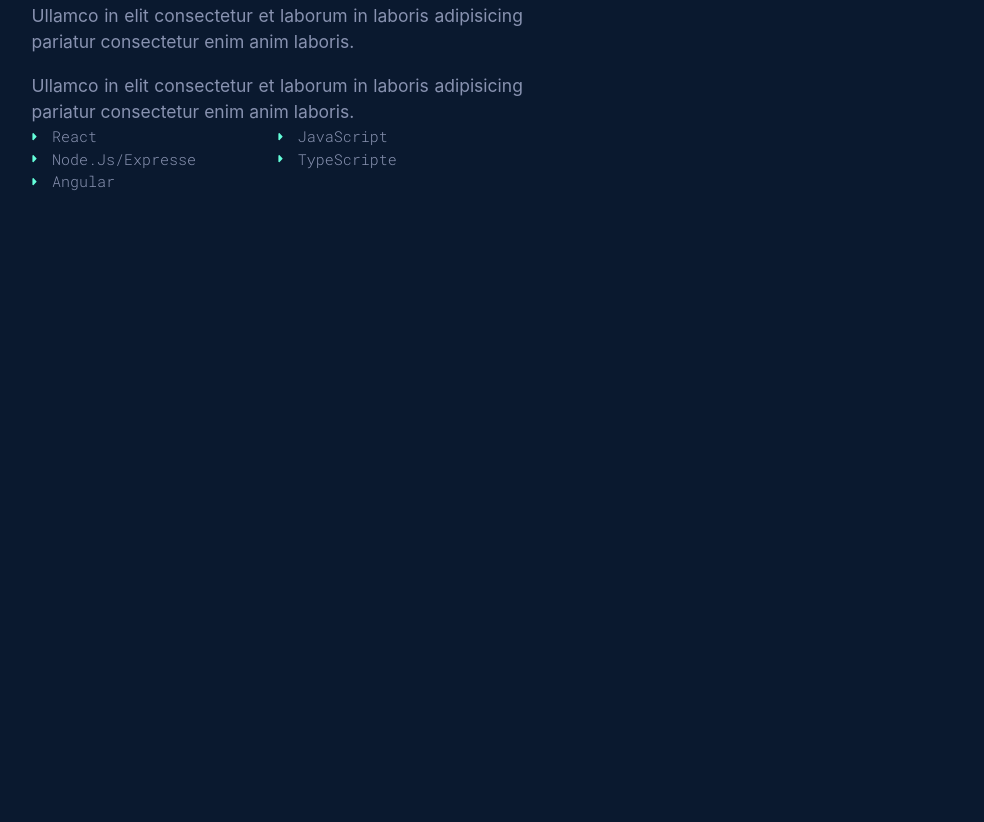
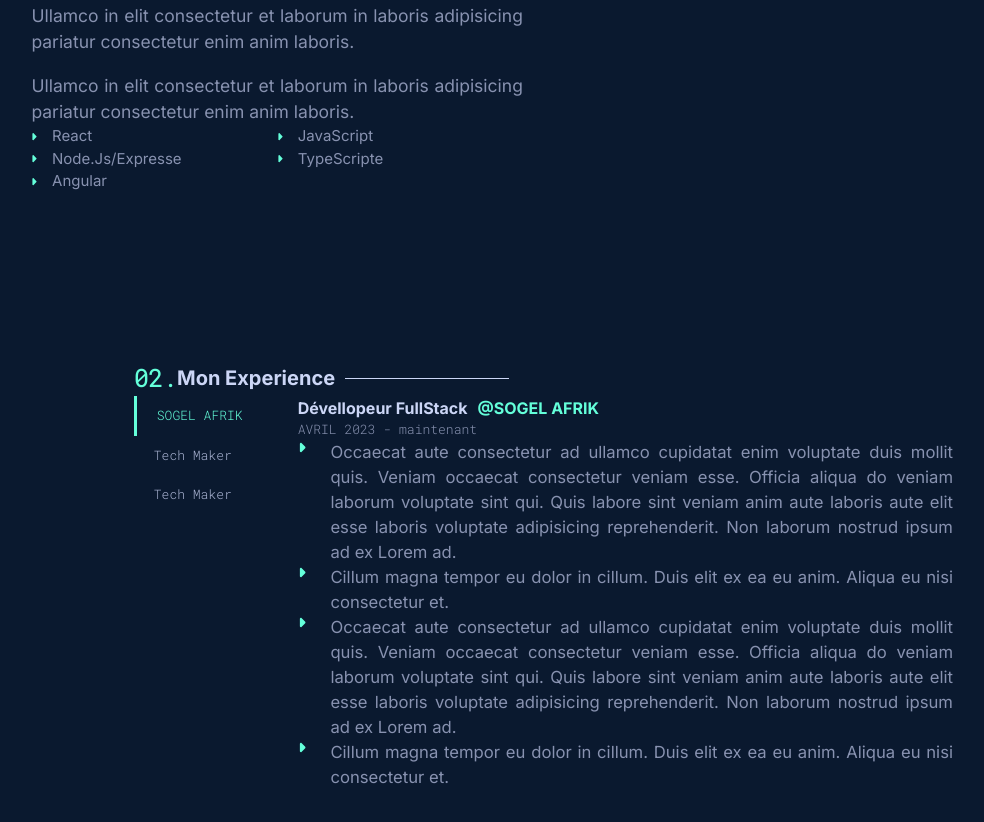
Before and after one commit to henoceli3/v1_portfolio_kodjo_henoc, a Next.js app: page / in a window 1280 px wide. Shown: the part 1280-2102 px from the top of the page, without its empty margins (199-1183 px from the left). Before the commit the page ends 1600 px from the top, so only its background shows below. Built offline with nearby package versions, Linux system fonts and the light colour scheme.

Commit message:
experience

```diff
--- a/src/components/parts/CenterPart.js
+++ b/src/components/parts/CenterPart.js
@@ -2,6 +2,7 @@ import { Box, Center, Text } from "@chakra-ui/react";
 import React from "react";
 import FirstMessage from "../sections/FirstMessage";
 import AboutMe from "../sections/AboutMe";
+import Experience from "../sections/Experience";
 
 const CenterPart = () => {
   return (
@@ -15,6 +16,7 @@ const CenterPart = () => {
       >
         <FirstMessage />
         <AboutMe />
+        <Experience />
       </Center>
     </>
   );
--- a/src/components/sectionHeading.js
+++ b/src/components/sectionHeading.js
@@ -2,7 +2,7 @@ import theme from "@/styles/root";
 import { Box, Center, Text } from "@chakra-ui/react";
 import React from "react";
 
-const SectionHeading = () => {
+const SectionHeading = ({headingItem}) => {
   return (
     <>
       <Center
@@ -17,10 +17,10 @@ const SectionHeading = () => {
           fontWeight={"bold"}
           fontFamily={theme.fontSans}
         >
-          01.
+          {headingItem.number}
         </Text>
         <Text color={theme.lightestSlate} fontWeight={"bold"}>
-          A propos de moi
+          {headingItem.title}
         </Text>
         <Box w={"20%"} h={"0.1px"} bg={theme.lightestSlate} ml={"2"}></Box>
       </Center>
--- a/src/components/sections/AboutMe.js
+++ b/src/components/sections/AboutMe.js
@@ -1,12 +1,15 @@
 import theme from "@/styles/root";
 import { Box, Center, Flex, Heading, Text } from "@chakra-ui/react";
-import React from "react";
+import React, { useState } from "react";
 import SectionHeading from "../sectionHeading";
 import { FontAwesomeIcon } from "@fortawesome/react-fontawesome";
-import { faCaretSquareRight } from "@fortawesome/free-regular-svg-icons";
 import { faCaretRight } from "@fortawesome/free-solid-svg-icons";
 
 const AboutMe = () => {
+  const HeadingDetails = {
+    number: "01.",
+    title: "Moi",
+  };
   return (
     <>
       <Center
@@ -17,7 +20,7 @@ const AboutMe = () => {
         id="about"
         // bg={theme.green}
       >
-        <SectionHeading />
+        <SectionHeading headingItem={HeadingDetails} />
         <Flex
           w={{ base: "95%", md: "100%" }}
           h={{ base: "auto", md: "90vh" }}
--- /dev/null
+++ b/src/components/sections/Experience.js
@@ -0,0 +1,66 @@
+import theme from "@/styles/root";
+import {
+  Box,
+  Center,
+  Tab,
+  TabList,
+  TabPanel,
+  TabPanels,
+  Tabs,
+} from "@chakra-ui/react";
+import React from "react";
+import SectionHeading from "../sectionHeading";
+import { ExperienceListe } from "@/confing";
+import TabExp from "@/templates/TabExp";
+import ExpDetails from "@/templates/ExpDetails";
+
+const Experience = () => {
+  const HeadingDetails = {
+    number: "02.",
+    title: "Mon Experience",
+  };
+  return (
+    <>
+      <Center
+        w={"100%"}
+        h={{ base: "auto", md: "100vh" }}
+        justifyContent={{ base: "center", md: "end" }}
+      >
+        <Box w={{ base: "95%", md: "80%" }} h={{ base: "auto", md: "90%" }}>
+          <SectionHeading headingItem={HeadingDetails} />
+          <Tabs
+            display={"flex"}
+            flexDirection={{ base: "column", md: "row" }}
+            color={theme.lightSlate}
+            w={"100%"}
+            h={{ base: "100vh", md: "90%" }}
+            variant={"unstyled"}
+          >
+            <TabList
+              display={"flex"}
+              flexDirection={{ base: "row", md: "column" }}
+              w={{ base: "100%", md: "20%" }}
+              h={{ base: "10%", md: "100%" }}
+              fontFamily={theme.fontSans}
+            >
+              {ExperienceListe.map((exp) => (
+                <TabExp key={exp.id} experience={exp} />
+              ))}
+            </TabList>
+
+            <TabPanels
+              w={{ base: "100%", md: "80%" }}
+              h={{ base: "90%", md: "100%" }}
+            >
+              {ExperienceListe.map((expdet) => (
+                <ExpDetails key={expdet.id} experience={expdet} />
+              ))}
+            </TabPanels>
+          </Tabs>
+        </Box>
+      </Center>
+    </>
+  );
+};
+
+export default Experience;
--- a/src/confing.js
+++ b/src/confing.js
@@ -25,5 +25,94 @@ const navItems = [
   },
 ];
 
+const ExperienceListe = [
+  {
+    id: 1,
+    Enterprise: "SOGEL AFRIK",
+    position: "Dévellopeur FullStack",
+    date: "AVRIL 2023 - maintenant",
+    works: [
+      {
+        id: 1,
+        description:
+          "Occaecat aute consectetur ad ullamco cupidatat enim voluptate duis mollit quis. Veniam occaecat consectetur veniam esse. Officia aliqua do veniam laborum voluptate sint qui. Quis labore sint veniam anim aute laboris aute elit esse laboris voluptate adipisicing reprehenderit. Non laborum nostrud ipsum ad ex Lorem ad.",
+      },
+      {
+        id: 2,
+        description:
+          "Cillum magna tempor eu dolor in cillum. Duis elit ex ea eu anim. Aliqua eu nisi consectetur et.",
+      },
+      {
+        id: 3,
+        description:
+          "Occaecat aute consectetur ad ullamco cupidatat enim voluptate duis mollit quis. Veniam occaecat consectetur veniam esse. Officia aliqua do veniam laborum voluptate sint qui. Quis labore sint veniam anim aute laboris aute elit esse laboris voluptate adipisicing reprehenderit. Non laborum nostrud ipsum ad ex Lorem ad.",
+      },
+      {
+        id: 4,
+        description:
+          "Cillum magna tempor eu dolor in cillum. Duis elit ex ea eu anim. Aliqua eu nisi consectetur et.",
+      },
+    ],
+    link: "#",
+  },
+  {
+    id: 2,
+    Enterprise: "Tech Maker",
+    position: "Dévellopeur FullStack",
+    date: "AVRIL 2023 - maintenant",
+    works: [
+      {
+        id: 1,
+        description:
+          "Occaecat aute consectetur ad ullamco cupidatat enim voluptate duis mollit quis. Veniam occaecat consectetur veniam esse. Officia aliqua do veniam laborum voluptate sint qui. Quis labore sint veniam anim aute laboris aute elit esse laboris voluptate adipisicing reprehenderit. Non laborum nostrud ipsum ad ex Lorem ad.",
+      },
+      {
+        id: 2,
+        description:
+          "Cillum magna tempor eu dolor in cillum. Duis elit ex ea eu anim. Aliqua eu nisi consectetur et.",
+      },
+      {
+        id: 3,
+        description:
+          "Occaecat aute consectetur ad ullamco cupidatat enim voluptate duis mollit quis. Veniam occaecat consectetur veniam esse. Officia aliqua do veniam laborum voluptate sint qui. Quis labore sint veniam anim aute laboris aute elit esse laboris voluptate adipisicing reprehenderit. Non laborum nostrud ipsum ad ex Lorem ad.",
+      },
+      {
+        id: 4,
+        description:
+          "Cillum magna tempor eu dolor in cillum. Duis elit ex ea eu anim. Aliqua eu nisi consectetur et.",
+      },
+    ],
+    link: "#",
+  },
+  {
+    id: 2,
+    Enterprise: "Tech Maker",
+    position: "Dévellopeur FullStack",
+    date: "AVRIL 2023 - maintenant",
+    works: [
+      {
+        id: 1,
+        description:
+          "Occaecat aute consectetur ad ullamco cupidatat enim voluptate duis mollit quis. Veniam occaecat consectetur veniam esse. Officia aliqua do veniam laborum voluptate sint qui. Quis labore sint veniam anim aute laboris aute elit esse laboris voluptate adipisicing reprehenderit. Non laborum nostrud ipsum ad ex Lorem ad.",
+      },
+      {
+        id: 2,
+        description:
+          "Cillum magna tempor eu dolor in cillum. Duis elit ex ea eu anim. Aliqua eu nisi consectetur et.",
+      },
+      {
+        id: 3,
+        description:
+          "Occaecat aute consectetur ad ullamco cupidatat enim voluptate duis mollit quis. Veniam occaecat consectetur veniam esse. Officia aliqua do veniam laborum voluptate sint qui. Quis labore sint veniam anim aute laboris aute elit esse laboris voluptate adipisicing reprehenderit. Non laborum nostrud ipsum ad ex Lorem ad.",
+      },
+      {
+        id: 4,
+        description:
+          "Cillum magna tempor eu dolor in cillum. Duis elit ex ea eu anim. Aliqua eu nisi consectetur et.",
+      },
+    ],
+    link: "#",
+  },
+];
 
-export { navItems};
+export { navItems, ExperienceListe };
--- a/src/styles/globals.css
+++ b/src/styles/globals.css
@@ -1,4 +1,5 @@
 @import url("https://fonts.googleapis.com/css2?family=Roboto+Mono:wght@300&display=swap");
+@import url('https://fonts.googleapis.com/css2? family= Inter & display=swap');
 :root {
   --dark-navy: #020c1b;
   --navy: #0a192f;
@@ -45,6 +46,7 @@
   box-sizing: border-box;
   padding: 0;
   margin: 0;
+  font-family: 'Inter', sans-serif;
 }
 
 html,
--- /dev/null
+++ b/src/templates/ExpDetails.js
@@ -0,0 +1,42 @@
+import theme from "@/styles/root";
+import { Box, Center, Flex, Link, TabPanel, Text } from "@chakra-ui/react";
+import { faCaretRight } from "@fortawesome/free-solid-svg-icons";
+import { FontAwesomeIcon } from "@fortawesome/react-fontawesome";
+import React from "react";
+import ListDetailsExp from "./ListDetailsExp";
+
+const ExpDetails = ({ experience }) => {
+  return (
+    <>
+      <TabPanel
+        w={"100%"}
+        h={"100%"}
+        display={"flex"}
+        justifyContent={"start"}
+        alignItems={"start"}
+        padding={0}
+        flexDirection={"column"}
+      >
+        <Flex w={"100%"} fontSize={"0.8em"} fontWeight={"bold"}>
+          <Text color={theme.lightestSlate}>{experience.position}</Text>
+          <Link color={theme.green} fontWeight={"bold"} ml={"10px"}>
+            @{experience.Enterprise}
+          </Link>
+        </Flex>
+        <Text
+          color={theme.slate}
+          fontSize={"small"}
+          fontFamily={theme.fontSans}
+        >
+          {experience.date}
+        </Text>
+        <Flex w={"100%"} h={"auto"} flexDirection={'column'}>
+          {/* la ligne  */}
+          {experience.works.map((works) => (<ListDetailsExp key={works.id} item={works}/>))}
+        </Flex>
+      </TabPanel>
+    </>
+  );
+};
+
+export default ExpDetails;
--- /dev/null
+++ b/src/templates/ListDetailsExp.js
@@ -0,0 +1,31 @@
+import theme from '@/styles/root';
+import { Box, Center, Flex } from '@chakra-ui/react';
+import { faCaretRight } from '@fortawesome/free-solid-svg-icons';
+import { FontAwesomeIcon } from '@fortawesome/react-fontawesome';
+import React from 'react';
+
+const ListDetailsExp = ({item}) => {
+    return (
+      <>
+        <Flex w={"100%"} h={"auto"}>
+          <Center
+            w={"5%"}
+            h={"100%"}
+            justifyContent={"start"}
+            alignItems={"start"}
+          >
+            <FontAwesomeIcon
+              icon={faCaretRight}
+              style={{ color: theme.green }}
+              size="xs"
+            />
+          </Center>
+          <Box w={"95%"} h={"100%"} fontSize={"smaller"} textAlign={'justify'} color={theme.slate}>
+            {item.description}
+          </Box>
+        </Flex>
+      </>
+    );
+};
+
+export default ListDetailsExp;
--- /dev/null
+++ b/src/templates/TabExp.js
@@ -0,0 +1,30 @@
+import theme from '@/styles/root';
+import { Tab } from '@chakra-ui/react';
+import React from 'react';
+
+const TabExp = ({experience}) => {
+    return (
+      <>
+        <Tab
+          fontSize={"small"}
+          _selected={{
+            color: theme.green,
+            borderLeftColor: { base: "transparent", md: theme.green },
+            borderLeftWidth: { base: "0px", md: "3px" },
+            borderBottomColor: {
+              base: theme.green,
+              md: "transparent",
+            },
+            borderBottomWidth: { base: "3px", md: "0px" },
+          }}
+          _hover={{ bg: theme.lightestNavy }}
+          justifyContent={"start"}
+          transition={".1s ease-in-out"}
+        >
+          {experience.Enterprise}
+        </Tab>
+      </>
+    );
+};
+
+export default TabExp;
```
